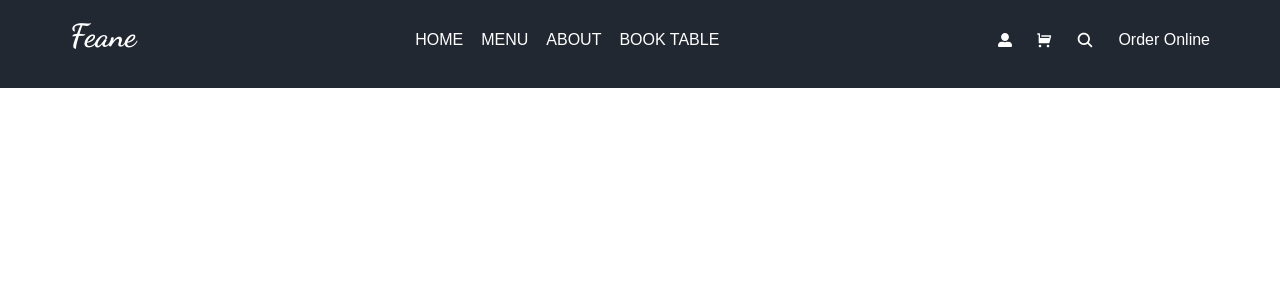
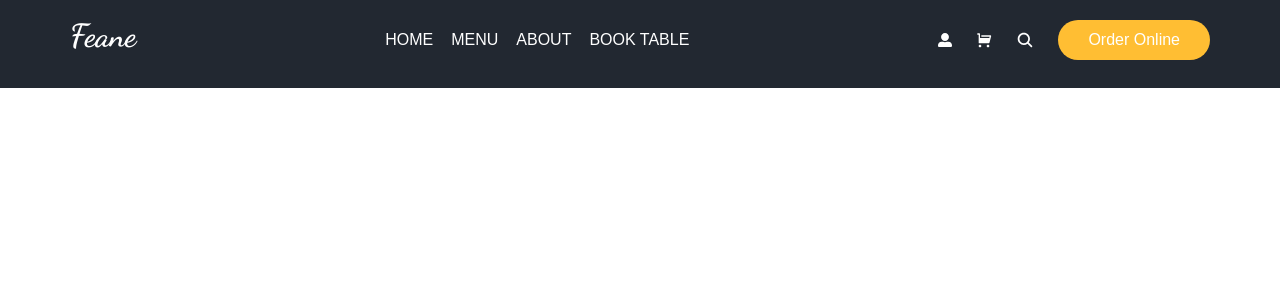
Before and after one commit to gulbeyazzb/food-ordering, a Next.js app: page /components/layout/Header in a window 1280 px wide. Shown: the top 300 px of the page. Built offline with nearby package versions, Linux system fonts and the light colour scheme.

Commit message:
custom css

```diff
--- a/styles/globals.css
+++ b/styles/globals.css
@@ -2,8 +2,13 @@
 @tailwind components;
 @tailwind utilities;
 
-@layer utilities {
-  .text-balance {
-    text-wrap: balance;
-  }
+html,
+body {
+  padding: 0;
+  margin: 0;
+  font-family: "Open-Sans", sans-serif;
 }
+
+.btn-prmary {
+  @apply text-white px-[30px] py-[8px] rounded-3xl bg-primary cursor-pointer hover:opacity-70 transition-all;
+}
```
